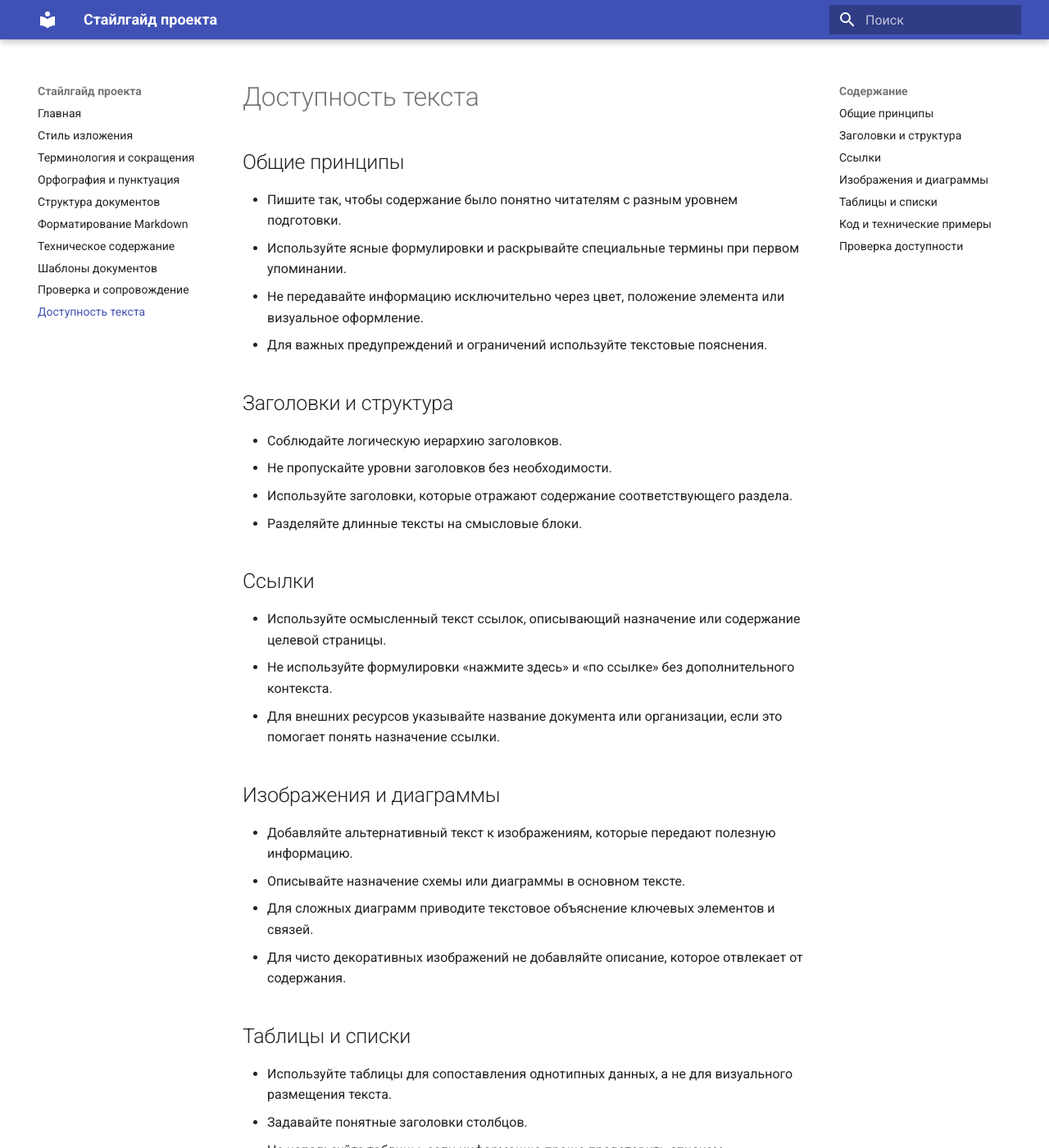
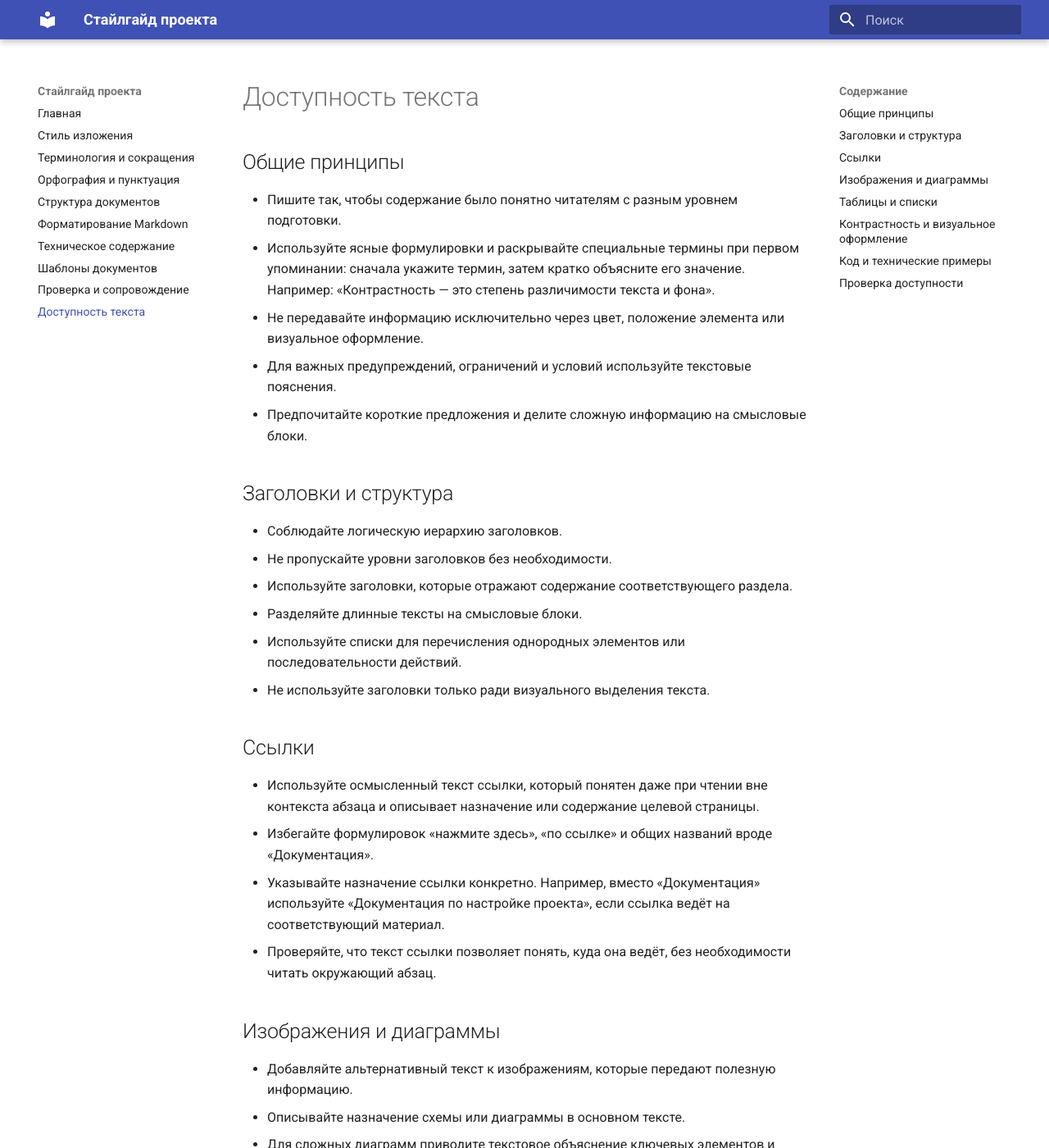
Before and after one commit to Creepmoon/style-guide-project, an MkDocs documentation site: the page built from docs/accessibility.md, in a window 1280 px wide and 1400 px high. Shown: the whole window at 82% size. Built offline with MkDocs 1.6.1 and Material for MkDocs 9.7.7, drawn with Linux system fonts in a browser that asks for light colours; some of the changed text lies outside the part shown.

Commit message:
fix: updated with PR recommendations

```diff
--- a/docs/accessibility.md
+++ b/docs/accessibility.md
@@ -3,9 +3,10 @@
 ## Общие принципы
 
 - Пишите так, чтобы содержание было понятно читателям с разным уровнем подготовки.
-- Используйте ясные формулировки и раскрывайте специальные термины при первом упоминании.
+- Используйте ясные формулировки и раскрывайте специальные термины при первом упоминании: сначала укажите термин, затем кратко объясните его значение. Например: «Контрастность — это степень различимости текста и фона».
 - Не передавайте информацию исключительно через цвет, положение элемента или визуальное оформление.
-- Для важных предупреждений и ограничений используйте текстовые пояснения.
+- Для важных предупреждений, ограничений и условий используйте текстовые пояснения.
+- Предпочитайте короткие предложения и делите сложную информацию на смысловые блоки.
 
 ## Заголовки и структура
 
@@ -13,12 +14,15 @@
 - Не пропускайте уровни заголовков без необходимости.
 - Используйте заголовки, которые отражают содержание соответствующего раздела.
 - Разделяйте длинные тексты на смысловые блоки.
+- Используйте списки для перечисления однородных элементов или последовательности действий.
+- Не используйте заголовки только ради визуального выделения текста.
 
 ## Ссылки
 
-- Используйте осмысленный текст ссылок, описывающий назначение или содержание целевой страницы.
-- Не используйте формулировки «нажмите здесь» и «по ссылке» без дополнительного контекста.
-- Для внешних ресурсов указывайте название документа или организации, если это помогает понять назначение ссылки.
+- Используйте осмысленный текст ссылки, который понятен даже при чтении вне контекста абзаца и описывает назначение или содержание целевой страницы.
+- Избегайте формулировок «нажмите здесь», «по ссылке» и общих названий вроде «Документация».
+- Указывайте назначение ссылки конкретно. Например, вместо «Документация» используйте «Документация по настройке проекта», если ссылка ведёт на соответствующий материал.
+- Проверяйте, что текст ссылки позволяет понять, куда она ведёт, без необходимости читать окружающий абзац.
 
 ## Изображения и диаграммы
 
@@ -26,6 +30,7 @@
 - Описывайте назначение схемы или диаграммы в основном тексте.
 - Для сложных диаграмм приводите текстовое объяснение ключевых элементов и связей.
 - Для чисто декоративных изображений не добавляйте описание, которое отвлекает от содержания.
+- Не размещайте важные пояснения только внутри изображения, если их можно продублировать текстом.
 
 ## Таблицы и списки
 
@@ -33,20 +38,37 @@
 - Задавайте понятные заголовки столбцов.
 - Не используйте таблицы, если информацию проще представить списком.
 - Формулируйте пункты списков так, чтобы их смысл был понятен без опоры на оформление.
+- Не объединяйте ячейки без необходимости, если это затрудняет понимание структуры таблицы.
+
+## Контрастность и визуальное оформление
+
+- Обеспечивайте достаточную контрастность текста и фона, чтобы текст оставался различимым.
+- Для обычного текста ориентируйтесь на минимальное соотношение контрастности 4,5:1.
+- Для крупного текста ориентируйтесь на минимальное соотношение контрастности 3:1.
+- Не используйте цвет как единственный способ обозначения ошибки, предупреждения или состояния.
+- Проверяйте контрастность с помощью инструмента проверки цветового контраста.
 
 ## Код и технические примеры
 
 - Не используйте только цвет для различения элементов кода или результатов.
-- Сопровождайте сложные примеры пояснениями о назначении и ожидаемом результате.
-- Если изображение содержит важный фрагмент кода, по возможности приводите этот код текстом.
+- Сопровождайте сложные примеры пояснениями об их назначении и ожидаемом результате.
+- Если изображение содержит важный фрагмент кода, по возможности приводите этот код в текстовом виде.
+- Используйте форматирование кода так, чтобы команды, имена файлов и идентификаторы можно было легко различить в тексте.
+- Не полагайтесь только на визуальное выделение при объяснении различий между примерами.
 
 ## Проверка доступности
 
 Перед публикацией документа проверьте:
 
 - [ ] Заголовки отражают структуру и содержание документа.
-- [ ] Ссылки понятны вне окружающего абзаца.
+- [ ] Специальные термины объяснены при первом упоминании.
+- [ ] Ссылки понятны вне контекста окружающего абзаца.
 - [ ] Информативные изображения имеют альтернативный текст.
+- [ ] Назначение сложных диаграмм объяснено текстом.
 - [ ] Важные сведения не передаются только цветом или визуальным оформлением.
+- [ ] Контрастность обычного текста и фона составляет не менее 4,5:1.
+- [ ] Контрастность крупного текста и фона составляет не менее 3:1.
 - [ ] Таблицы имеют понятные заголовки и используются по назначению.
+- [ ] Списки помогают воспринимать информацию, а не заменяют необходимое объяснение.
 - [ ] Текст не содержит необъяснённых специальных терминов.
+- [ ] Сложные технические примеры сопровождаются пояснениями.
```
